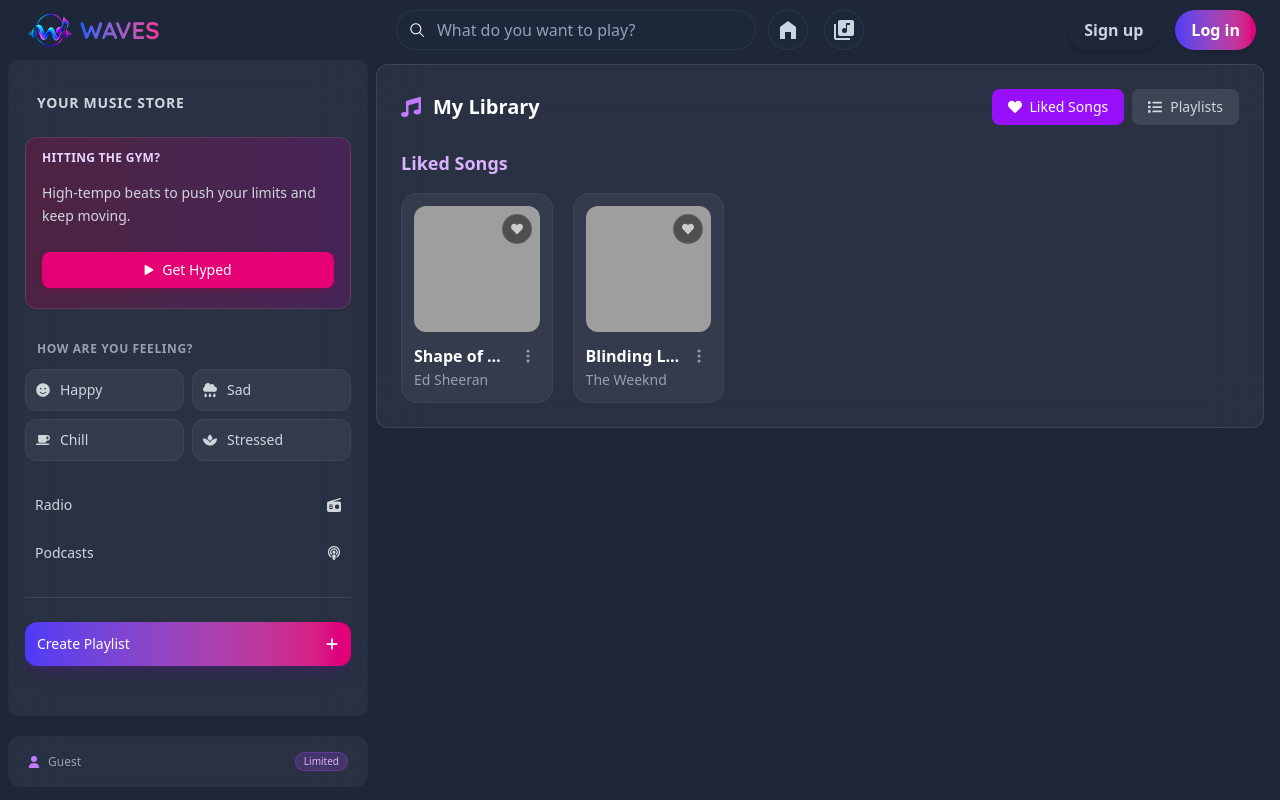
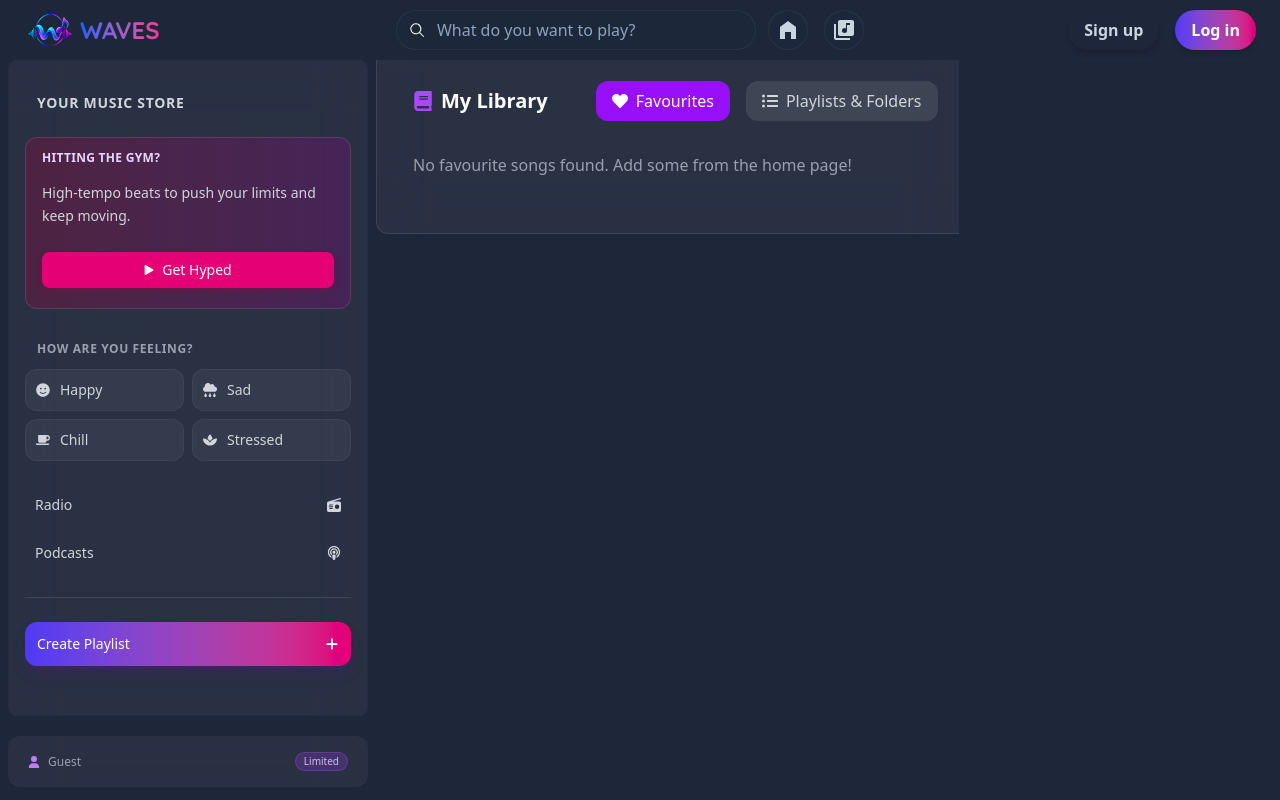
Before and after one commit to shashinirathnayake2111-afk/Waves-Premium_Music_Website, a Next.js app: page /library in a window 1280 px wide. Built offline with nearby package versions, Linux system fonts and the light colour scheme; grey boxes are pictures that could not be loaded.

Commit message:
Add new song data into songs.ts file and improve library page frontend design

```diff
--- a/src/app/library/page.tsx
+++ b/src/app/library/page.tsx
@@ -1,72 +1,114 @@
 'use client';
-
-import { useState } from 'react';
-import { FaHeart, FaList, FaMusic } from 'react-icons/fa';
-import SongCard from '@/src/components/SongCard';
-
-const likedSongs = [
-    { id: 1, title: 'Shape of You', artist: 'Ed Sheeran', cover: 'https://images.unsplash.com/photo-1511671782779-c97d3d27a1d4?w=500&q=80' },
-    { id: 2, title: 'Blinding Lights', artist: 'The Weeknd', cover: 'https://images.unsplash.com/photo-1514525253161-7a46d19cd819?w=500&q=80' },
-];
-
-const playlists = [
-    { id: 1, title: 'Workout Mix', count: '12 songs', cover: 'https://images.unsplash.com/photo-1511379938547-c1f69419868d?w=500&q=80' },
-    { id: 2, title: 'Chill Vibes', count: '8 songs', cover: 'https://images.unsplash.com/photo-1470225620780-dba8ba36b745?w=500&q=80' },
-];
+import React, { useState, useEffect } from 'react';
+import SongCard, { Song } from '@/src/components/SongCard';
+import { allSongs } from '@/src/data/songs';
+import { FaHeart, FaListUl, FaBook } from 'react-icons/fa';
 
 export default function LibraryPage() {
+    const [activeTab, setActiveTab] = useState<'liked' | 'playlists'>('liked');
+    const [likedSongs, setLikedSongs] = useState<Song[]>([]);
+    const [userFolders, setUserFolders] = useState<string[]>([]);
+    const [selectedFolder, setSelectedFolder] = useState<string>('Favourites');
+    const [playlistSongs, setPlaylistSongs] = useState<Song[]>([]);
 
-    const [activeTab, setActiveTab] = useState<'liked' | 'playlists'>('liked');
+    useEffect(() => {
+        const filteredLiked = allSongs.filter((song) => {
+            const saved = localStorage.getItem(`song_fav_${song.id}`);
+            if (saved) {
+                const folders: string[] = JSON.parse(saved);
+                return folders.includes('Favourites');
+            }
+            return false;
+        });
+        setLikedSongs(filteredLiked);
+
+        const savedFolders = localStorage.getItem('user_song_folders');
+        if (savedFolders) {
+            setUserFolders(JSON.parse(savedFolders));
+        }
+    }, []);
+
+    useEffect(() => {
+        const filteredPlaylist = allSongs.filter((song) => {
+            const saved = localStorage.getItem(`song_fav_${song.id}`);
+            if (saved) {
+                const folders: string[] = JSON.parse(saved);
+                return folders.includes(selectedFolder);
+            }
+            return false;
+        });
+        setPlaylistSongs(filteredPlaylist);
+    }, [selectedFolder]);
 
     return (
-        <div className="flex-1 bg-white/5 backdrop-blur-xl border border-white/10 rounded-xl p-6 m-4 text-white mt-16">
-            {/* Header & Tabs */}
-            <div className="flex items-center justify-between mb-6">
-                <h2 className="text-xl font-bold flex items-center gap-3">
-                    <FaMusic className="text-purple-400" /> My Library
-                </h2>
-                <div className="flex gap-2">
+        <div className="flex-1 w-full bg-white/5 backdrop-blur-xl border border-white/10 rounded-xl p-6 m-4 text-white">
+            <div className="w-full px-3 pt-4 pb-8">
+
+                <div className="flex items-center justify-between mb-8 w-full flex-wrap gap-4 mt-6">
+                    <div className="flex items-center gap-2">
+                        <FaBook className="text-purple-500 text-xl" />
+                        <h2 className="text-xl font-bold text-white">My Library</h2>
+                    </div>
+
+                    <div className="flex gap-4">
                         <button
                             onClick={() => setActiveTab('liked')}
-                        className={`px-4 py-2 rounded-lg font-medium text-sm transition flex items-center gap-2 ${activeTab === 'liked' ? 'bg-purple-600 text-white' : 'bg-white/10 text-gray-300 hover:bg-white/20'
-                            }`}
-                    >
-                        <FaHeart /> Liked Songs
+                            className={`flex items-center gap-2 px-4 py-2 rounded-xl font-medium transition ${
+                                activeTab === 'liked' ? 'bg-purple-600 text-white' : 'bg-white/10 text-gray-300 hover:bg-white/20'
+                            }`}>
+                            <span><FaHeart /></span> Favourites
                         </button>
                         <button
                             onClick={() => setActiveTab('playlists')}
-                        className={`px-4 py-2 rounded-lg font-medium text-sm transition flex items-center gap-2 ${activeTab === 'playlists' ? 'bg-purple-600 text-white' : 'bg-white/10 text-gray-300 hover:bg-white/20'
-                            }`}
-                    >
-                        <FaList /> Playlists
+                            className={`flex items-center gap-2 px-4 py-2 rounded-xl font-medium transition ${
+                                activeTab === 'playlists' ? 'bg-purple-600 text-white' : 'bg-white/10 text-gray-300 hover:bg-white/20'
+                            }`}>
+                            <span><FaListUl /></span> Playlists & Folders
                         </button>
                     </div>
                 </div>
 
-            {/* Content Section based on activeTab */}
-            {activeTab === 'liked' ? (
+                {/* Content Area */}
+                {activeTab === 'liked' && (
+                    <div className="grid grid-cols-2 sm:grid-cols-3 md:grid-cols-4 lg:grid-cols-5 gap-5">
+                        {likedSongs.length > 0 ? (
+                            likedSongs.map((song) => (
+                                <SongCard key={song.id} song={song} />
+                            ))
+                        ) : (
+                            <p className="text-gray-400 col-span-full">No favourite songs found. Add some from the home page!</p>
+                        )}
+                    </div>
+                )}
+
+                {activeTab === 'playlists' && (
                     <div>
-                    <h3 className="text-lg font-semibold mb-4 text-purple-300">Liked Songs</h3>
-                    <div className="grid grid-cols-2 sm:grid-cols-3 md:grid-cols-4 lg:grid-cols-5 gap-5">
-                        {likedSongs.map((song) => (
-                            <SongCard key={song.id} song={song} />
+                        <div className="flex gap-3 mb-6 flex-wrap">
+                            {userFolders.map((folder, index) => (
+                                <button
+                                    key={index}
+                                    onClick={() => setSelectedFolder(folder)}
+                                    className={`px-4 py-2 rounded-lg font-medium transition ${
+                                        selectedFolder === folder ? 'bg-purple-600 text-white' : 'bg-white/10 text-gray-300 hover:bg-white/20'
+                                    }`}>
+                                    {folder}
+                                </button>
                             ))}
                         </div>
-                </div>
+
+                        <div className="grid grid-cols-2 sm:grid-cols-3 md:grid-cols-4 lg:grid-cols-5 gap-5">
+                            {playlistSongs.length > 0 ? (
+                                playlistSongs.map((song) => (
+                                    <SongCard key={song.id} song={song} />
+                                ))
                             ) : (
-                <div>
-                    <h3 className="text-lg font-semibold mb-4 text-purple-300">Your Playlists</h3>
-                    <div className="grid grid-cols-2 sm:grid-cols-3 md:grid-cols-4 lg:grid-cols-5 gap-5">
-                        {playlists.map((playlist) => (
-                            <div key={playlist.id} className="bg-white/5 p-4 rounded-xl border border-white/5 hover:bg-white/10 transition cursor-pointer">
-                                <img src={playlist.cover} alt={playlist.title} className="w-full h-36 object-cover rounded-lg mb-3" />
-                                <h4 className="font-semibold text-white">{playlist.title}</h4>
-                                <p className="text-xs text-gray-400 mt-1">{playlist.count}</p>
-                            </div>
-                        ))}
+                                <p className="text-gray-400 col-span-full">No songs in this folder yet.</p>
+                            )}
                         </div>
                     </div>
                 )}
+
+            </div>
         </div>
     );
 }
--- a/src/components/SongCard.tsx
+++ b/src/components/SongCard.tsx
@@ -143,7 +143,7 @@ export default function SongCard({ song }: SongCardProps) {
 
   return (
     <>
-      <div className="group relative bg-white/5 border border-white/5 hover:border-white/20 p-3 rounded-2xl transition-all duration-300 hover:bg-white/10 flex flex-col w-full max-w-55 mx-auto">
+      <div className="group relative bg-white/5 border border-white/5 hover:border-white/20 p-3 rounded-2xl transition-all duration-300 hover:bg-white/10 flex flex-col w-full">
 
         <div className="relative aspect-square w-full rounded-xl overflow-hidden mb-3 bg-slate-800">
           {song.rank && (
--- /dev/null
+++ b/src/data/songs.ts
@@ -0,0 +1,45 @@
+export interface Song {
+  id: number;
+  title: string;
+  artist: string;
+  cover: string;
+}
+
+export const allSongs: Song[] = [
+  {
+    id: 1,
+    title: 'Shape of You',
+    artist: 'Ed Sheeran',
+    cover: 'https://images.unsplash.com/photo-1511671782779-c97d3d27a1d4?w=500&q=80'
+  },
+  {
+    id: 2,
+    title: 'Blinding Lights',
+    artist: 'The Weeknd',
+    cover: 'https://images.unsplash.com/photo-1514525253161-7a46d19cd819?w=500&q=80'
+  },
+  {
+    id: 3,
+    title: 'Stay',
+    artist: 'The Kid LAROI, Justin Bieber',
+    cover: 'https://images.unsplash.com/photo-1470225620780-dba8ba36b745?w=500&q=80'
+  },
+  {
+    id: 4,
+    title: 'Levitating',
+    artist: 'Dua Lipa',
+    cover: 'https://images.unsplash.com/photo-1493225457124-a3eb161ffa5f?w=500&q=80'
+  },
+  {
+    id: 5,
+    title: 'Peaches',
+    artist: 'Justin Bieber',
+    cover: 'https://images.unsplash.com/photo-1503023345310-bd7c1de61c7d?w=500&q=80'
+  },
+  {
+    id: 6,
+    title: 'Good 4 U',
+    artist: 'Olivia Rodrigo',
+    cover: 'https://images.unsplash.com/photo-1503023345310-bd7c1de61c7d?w=500&q=80'
+  }
+];
```
Lines whose indentation alone changed are shown as unchanged.
